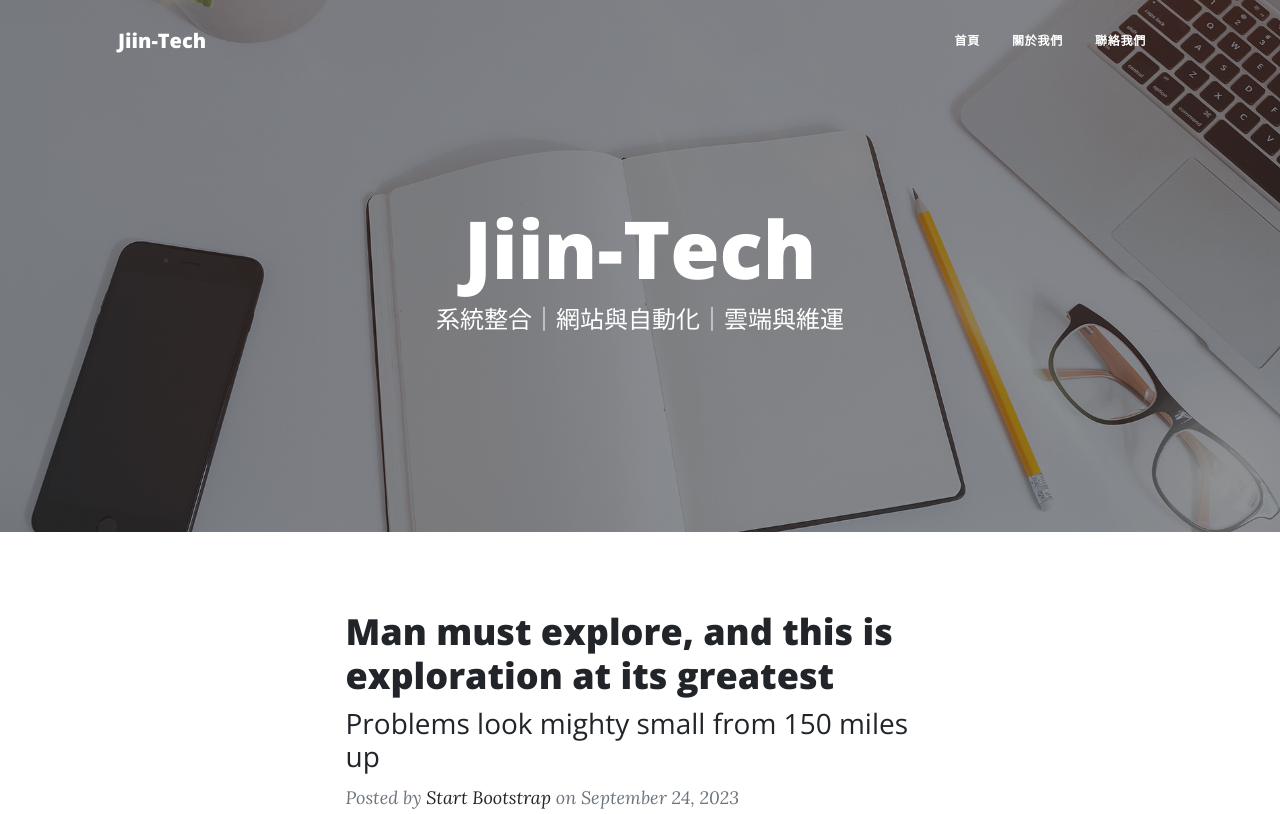
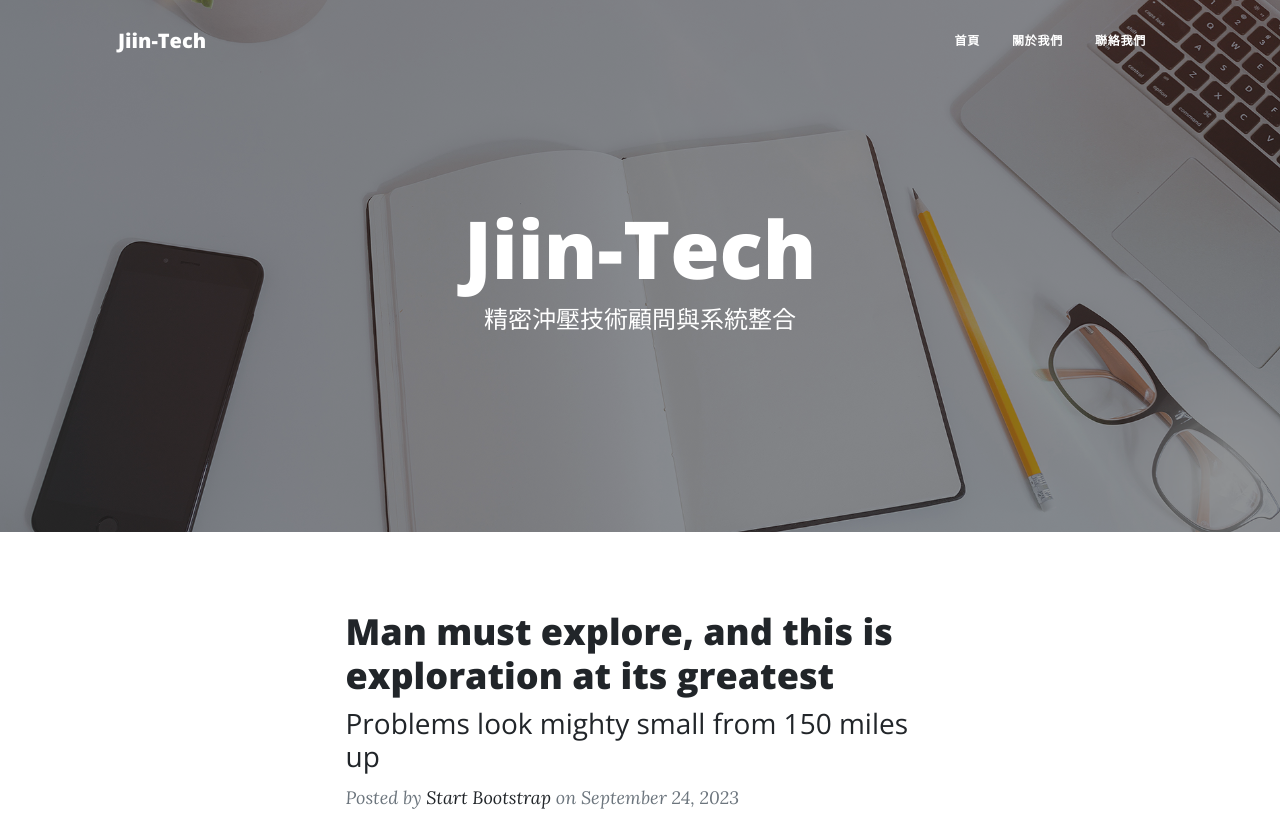
Before and after one commit to kidneysbobgelb1909/website, a website: page dist/index.html in a window 1280 px wide. Shown: the top 814 px of the page. Drawn offline with nearby package versions, Linux system fonts and the light colour scheme.

Commit message:
Update index.html

```diff
--- a/dist/index.html
+++ b/dist/index.html
@@ -5,7 +5,7 @@
         <meta name="viewport" content="width=device-width, initial-scale=1, shrink-to-fit=no" />
         <meta name="description" content="" />
         <meta name="author" content="" />
-        <title>Jiin-Tech｜晉英精密工業有限公司 精密沖壓技術顧問與系統整合</title>
+        <title>Jiin-Tech｜晉英精密工業有限公司</title>
         <link rel="icon" type="image/x-icon" href="assets/favicon.ico" />
         <!-- Font Awesome icons (free version)-->
         <script src="https://use.fontawesome.com/releases/v6.3.0/js/all.js" crossorigin="anonymous"></script>
@@ -41,7 +41,7 @@
                     <div class="col-md-10 col-lg-8 col-xl-7">
                         <div class="site-heading">
                             <h1>Jiin-Tech</h1>
-                            <span class="subheading">系統整合｜網站與自動化｜雲端與維運</span>
+                            <span class="subheading">精密沖壓技術顧問與系統整合</span>
                         </div>
                     </div>
                 </div>
```
